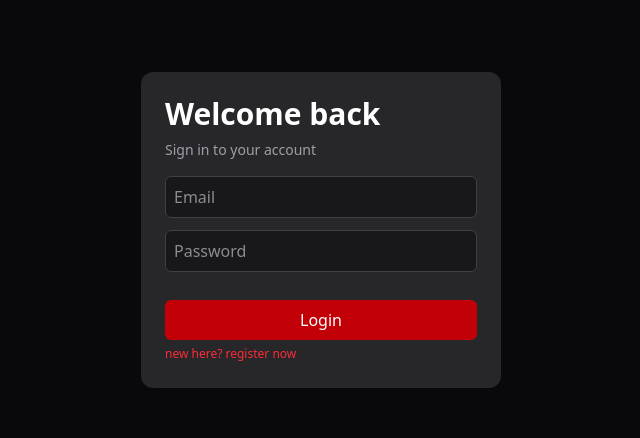
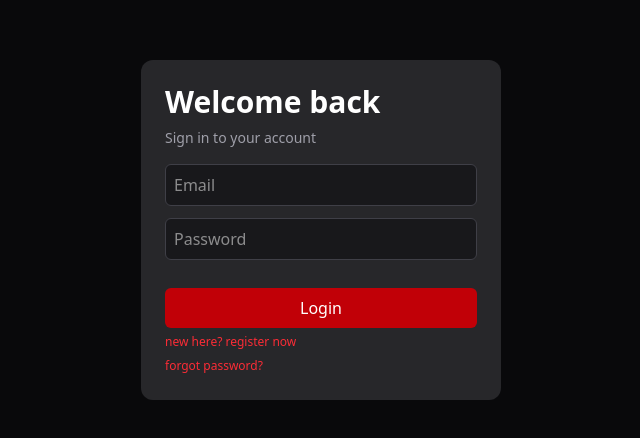
Before and after one commit to gitshanks7578/online-job-portal-INTERNFORTE-, a React (Vite) app in the folder client/: page /login in a window 1280 px wide. Shown: the part 170-608 px from the top of the page, without its empty margins (319-959 px from the left). Built offline with nearby package versions, Linux system fonts and the light colour scheme; no server answers.

Commit message:
client changes

```diff
--- a/client/src/components/Dashboard.jsx
+++ b/client/src/components/Dashboard.jsx
@@ -63,12 +63,7 @@ function Dashboard() {
         </div>
       </header>
 
-      {/* Center content */}
-      <main className="flex flex-1 items-center justify-center">
-        <p className="text-zinc-500 text-lg sm:text-xl">
-          Welcome back to NEXORA
-        </p>
-      </main>
+
 
       {/* Confirmation Modal */}
       {showConfirm && (
--- a/client/src/components/Login.jsx
+++ b/client/src/components/Login.jsx
@@ -96,6 +96,13 @@ function Login() {
         >
           new here? register now
         </span>
+        <br />
+         <span
+          onClick={() => navigate("/verify")}
+          className="text-xs cursor-pointer text-red-500 hover:text-red-700"
+        >
+          forgot password?
+        </span>
       </div>
     </div>
   );
--- a/client/src/components/TokenVerify.jsx
+++ b/client/src/components/TokenVerify.jsx
@@ -9,9 +9,7 @@ function TokenVerify() {
   const [email, setEmail] = useState("");
   const handleSubmit =async(e) => {
     e.preventDefault();
-    const res = await axios.post(`${import.meta.env.VITE_AXIOS_BASE_URL}/auth/forgetPassword/send`,{
-      email
-    })
+    const res = await axios.post(`${import.meta.env.VITE_AXIOS_BASE_URL}/auth/forgetPassword/send`,{email})
 
     if(res.data.success){
 
@@ -35,7 +33,7 @@ function TokenVerify() {
         <div className="bg-zinc-800 rounded-xl w-[25%] h-max shadow-xl">
           <h1 className="text-zinc-300 text-4xl pt-5 mx-5">Verify email</h1>
           <p className="mx-5 mt-2 text-xs text-zinc-400">
-            Enter your email and the 6-digit verification code
+            Enter your email to recieve 6 digit code
           </p>
 
           <form
--- a/client/src/pages/user/UserDashboard.jsx
+++ b/client/src/pages/user/UserDashboard.jsx
@@ -1,5 +1,6 @@
 import React, { useEffect, useState } from "react";
 import userApi from "../../api/userApi";
+import Dashboard from "../../components/Dashboard";
 
 function UserDashboard() {
   const [jobs, setJobs] = useState([]);
@@ -73,6 +74,7 @@ function UserDashboard() {
   return (
     <div className="min-h-screen bg-zinc-950 text-white p-6">
       {/* Header */}
+      <Dashboard/>
       <div className="flex justify-between items-center mb-6">
         <h1 className="text-4xl font-bold">User Dashboard</h1>
         <a href="/user/profile" className="text-red-500 underline">
```
